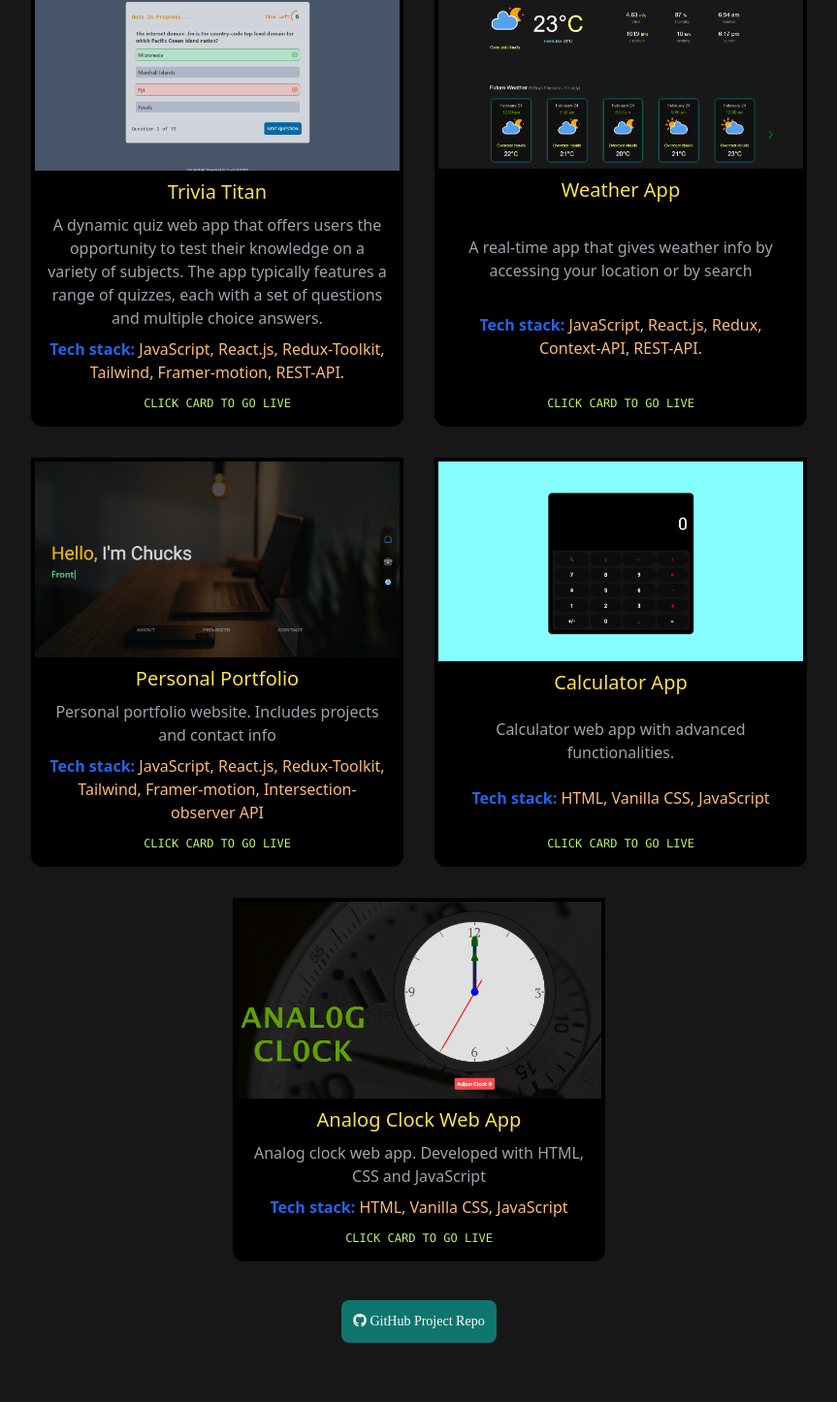
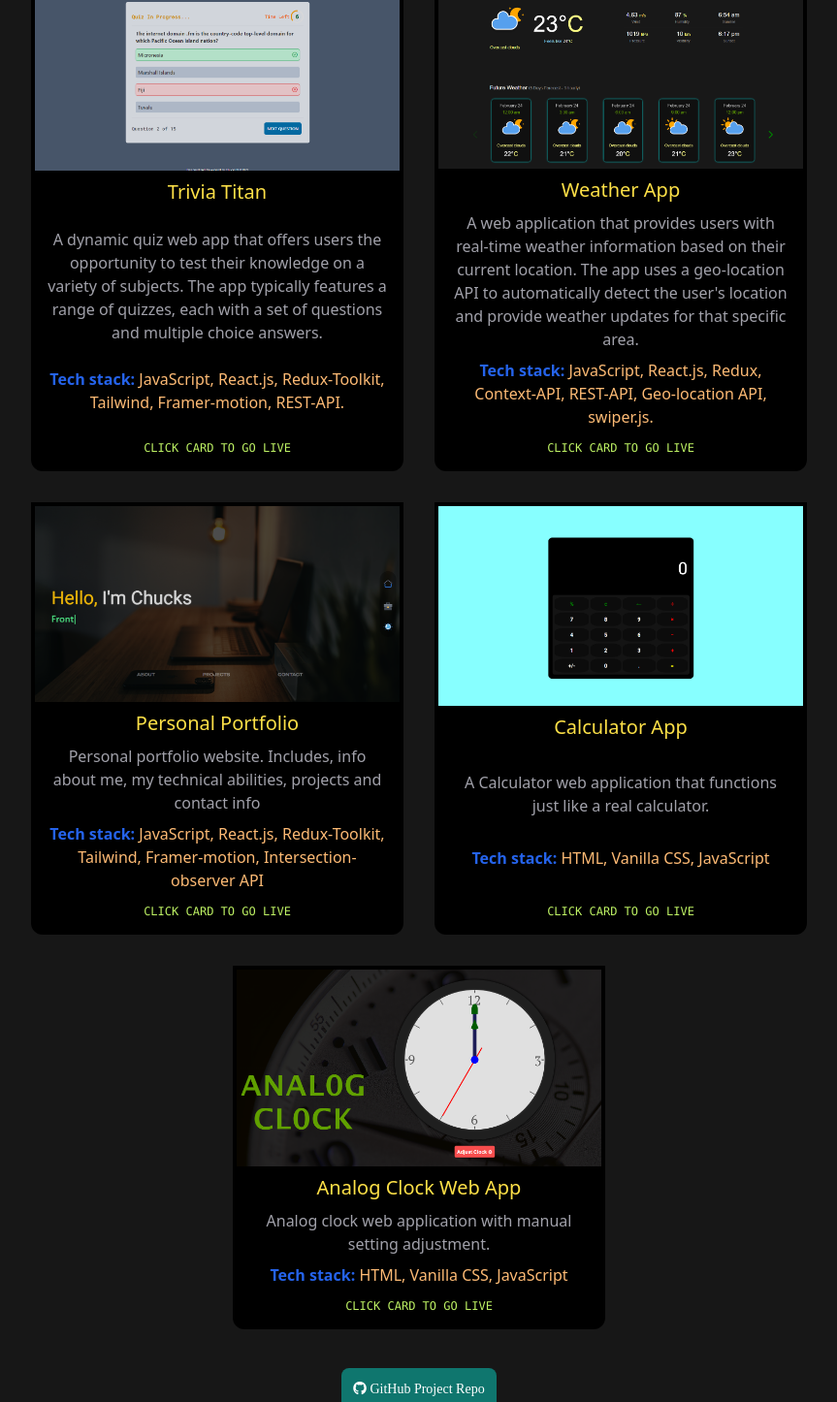
Before and after one commit to Chucksn-dev/dev-portfolio, a React (Vite) app: page /projects in a window 1280 px wide. Shown: the part 660-2106 px from the top of the page at 97% size, without its empty margins (176-1039 px from the left). Built offline with nearby package versions, Linux system fonts and the light colour scheme; a web font is replaced by a local one.

Commit message:
project data updated

```diff
--- a/src/projectData.js
+++ b/src/projectData.js
@@ -36,9 +36,9 @@ export const projectData = [
     name: "Weather App",
     url: "http://weather-app-react-lyart.vercel.app/",
     image: weatherAppProjImg,
-    tech: "JavaScript, React.js, Redux, Context-API, REST-API.",
+    tech: "JavaScript, React.js, Redux, Context-API, REST-API, Geo-location API, swiper.js.",
     description:
-      "A real-time app that gives weather info by accessing your location or by search",
+      "A web application that provides users with real-time weather information based on their current location. The app uses a geo-location API to automatically detect the user's location and provide weather updates for that specific area.",
   },
   {
     name: "Personal Portfolio",
@@ -46,21 +46,21 @@ export const projectData = [
     image: portfolioImg,
     tech: "JavaScript, React.js, Redux-Toolkit, Tailwind, Framer-motion, Intersection-observer API ",
     description:
-      "Personal portfolio website. Includes projects and contact info",
+      "Personal portfolio website. Includes, info about me, my technical abilities, projects and contact info",
   },
   {
     name: "Calculator App",
     url: "https://calculator-app-chucksn.vercel.app/",
     image: calculatorProjImg,
     tech: "HTML, Vanilla CSS, JavaScript",
-    description: "Calculator web app with advanced functionalities.",
+    description:
+      "A Calculator web application that functions just like a real calculator.",
   },
   {
     name: "Analog Clock Web App",
     url: "https://analog-clock-chucksn.vercel.app/",
     image: analogClockProjImg,
     tech: "HTML, Vanilla CSS, JavaScript",
-    description:
-      "Analog clock web app. Developed with HTML, CSS and JavaScript",
+    description: "Analog clock web application with manual setting adjustment.",
   },
 ];
```
